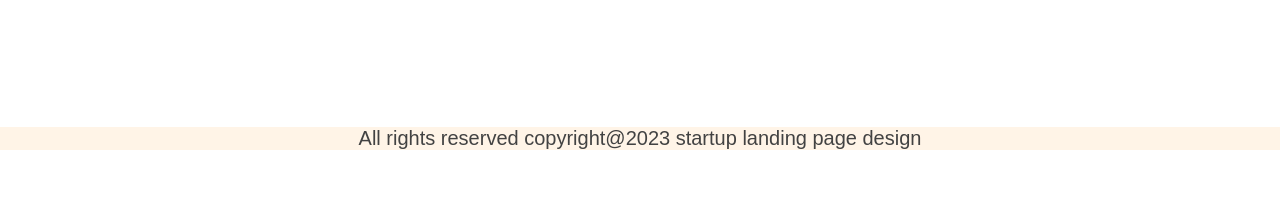
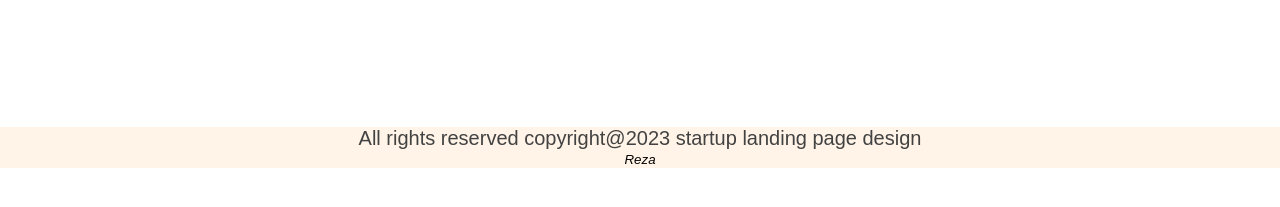
Before and after one commit to TanvirReza1/G3-architecture-project, a plain HTML site: page index.html in a window 1280 px wide. Shown: the part 3784-3991 px from the top of the page. Drawn offline with Linux system fonts and the light colour scheme.

Commit message:
added my name at footer

```diff
--- a/index.html
+++ b/index.html
@@ -173,6 +173,7 @@
 
     <footer class="footer">
         <p class="text menu-color ">All rights reserved copyright@2023 startup landing page design</p>
+        <P><small><i>Reza</i></small></P>
     </footer>
 </body>
 
```
